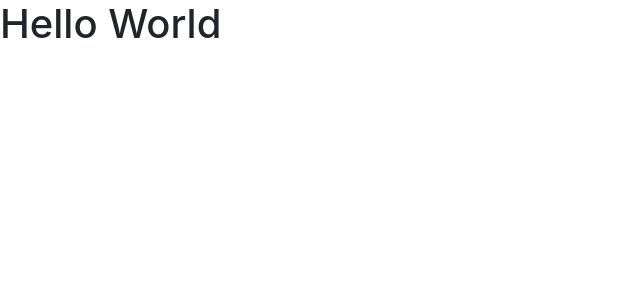
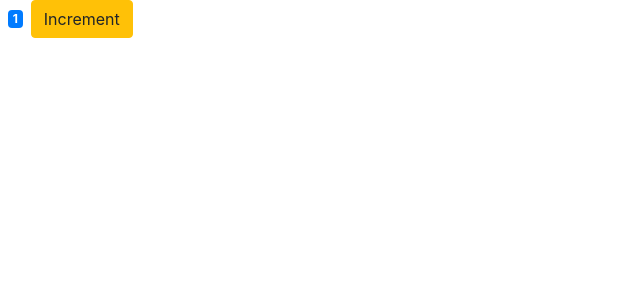
Before and after one commit to rupeshaec/react-app, a React (Create React App) app: page / in a window 1280 px wide. Shown: the top 300 px of the page, without its empty margins (0-640 px from the left). Built offline with nearby package versions, Linux system fonts and the light colour scheme.

Commit message:
Introduced className and added elements span and button

```diff
--- a/src/components/counter.jsx
+++ b/src/components/counter.jsx
@@ -2,7 +2,12 @@ import React, { Component } from "react";
 
 class Counter extends Component {
   render() {
-    return <h1>Hello World</h1>;
+    return (
+      <div>
+        <span className="badge badge-primary m-2">1</span>
+        <button className="btn btn-warning">Increment</button>
+      </div>
+    );
   }
 }
 
```
